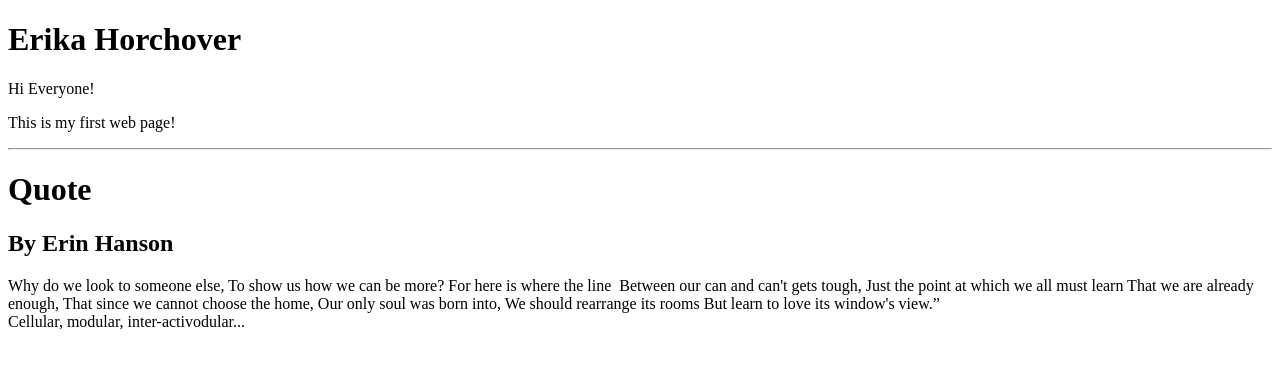
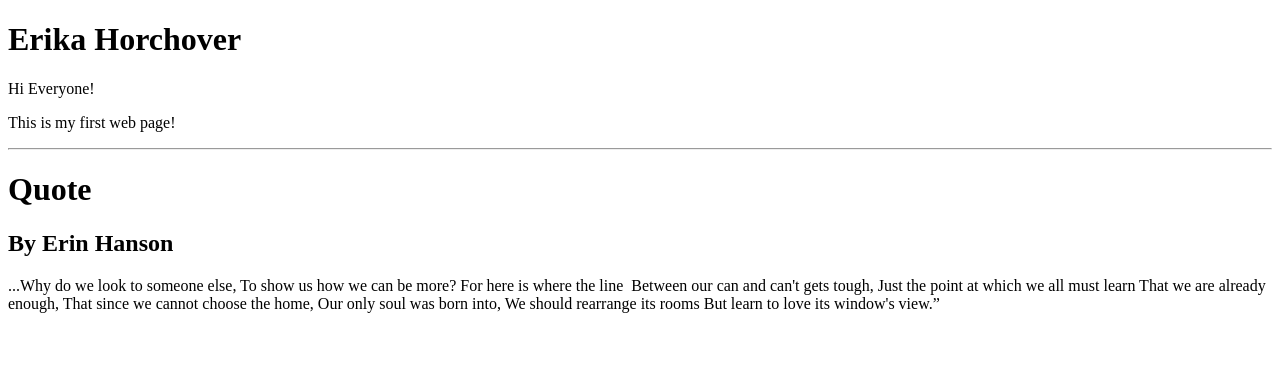
Before and after one commit to ehorchover/web-dev-hw, a plain HTML site: page project1/index.html in a window 1280 px wide. Drawn offline with Linux system fonts and the light colour scheme.

Commit message:
grammer error fix

```diff
--- a/project1/index.html
+++ b/project1/index.html
@@ -11,7 +11,7 @@
       <hr />
       <h1>Quote</h1>
       <h2>By Erin Hanson</h2>
-      <p> Why do we look to someone else,
+      <p> ...Why do we look to someone else,
 To show us how we can be more?
 For here is where the line
 Between our can and can't gets tough,
@@ -21,6 +21,6 @@ That since we cannot choose the home,
 Our only soul was born into,
 We should rearrange its rooms
 But learn to love its window's view.”  <br />
-        Cellular, modular, inter-activodular...</p>
+        </p>
     </body>
 </html>
```
